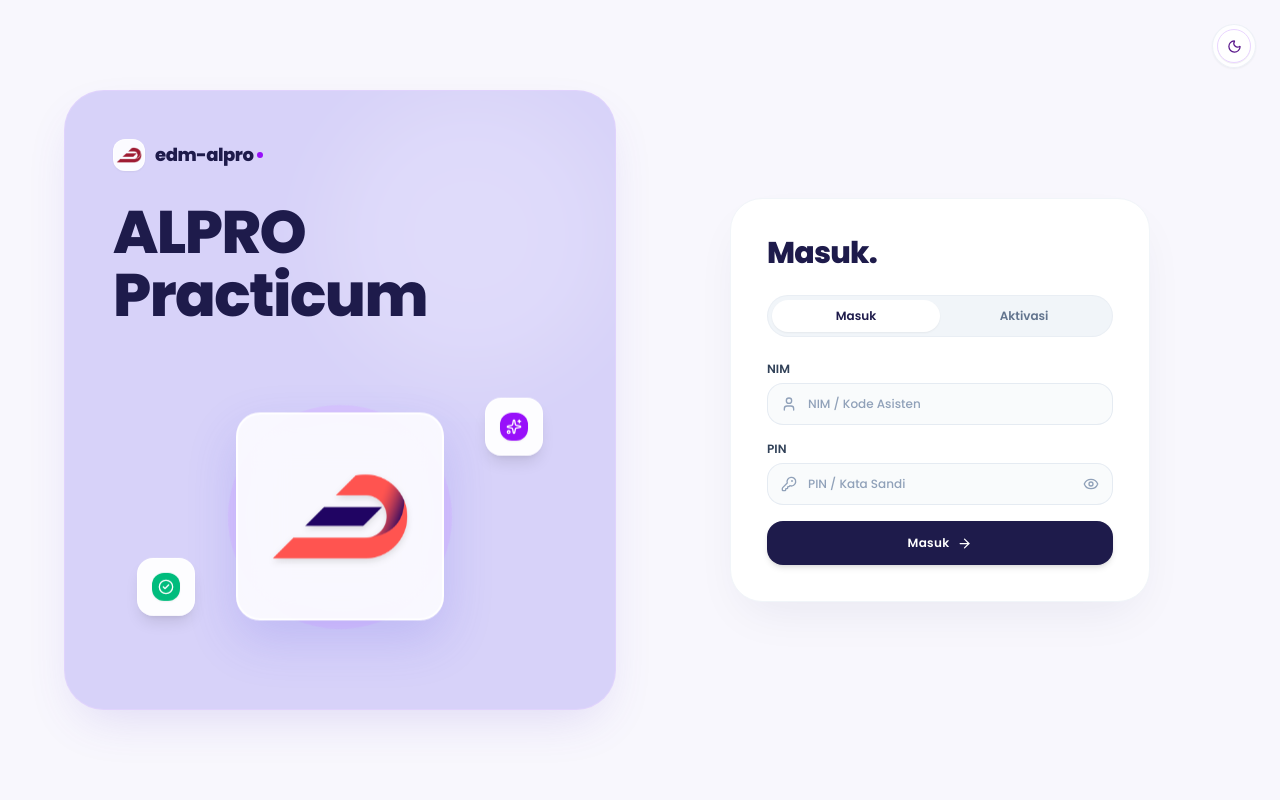
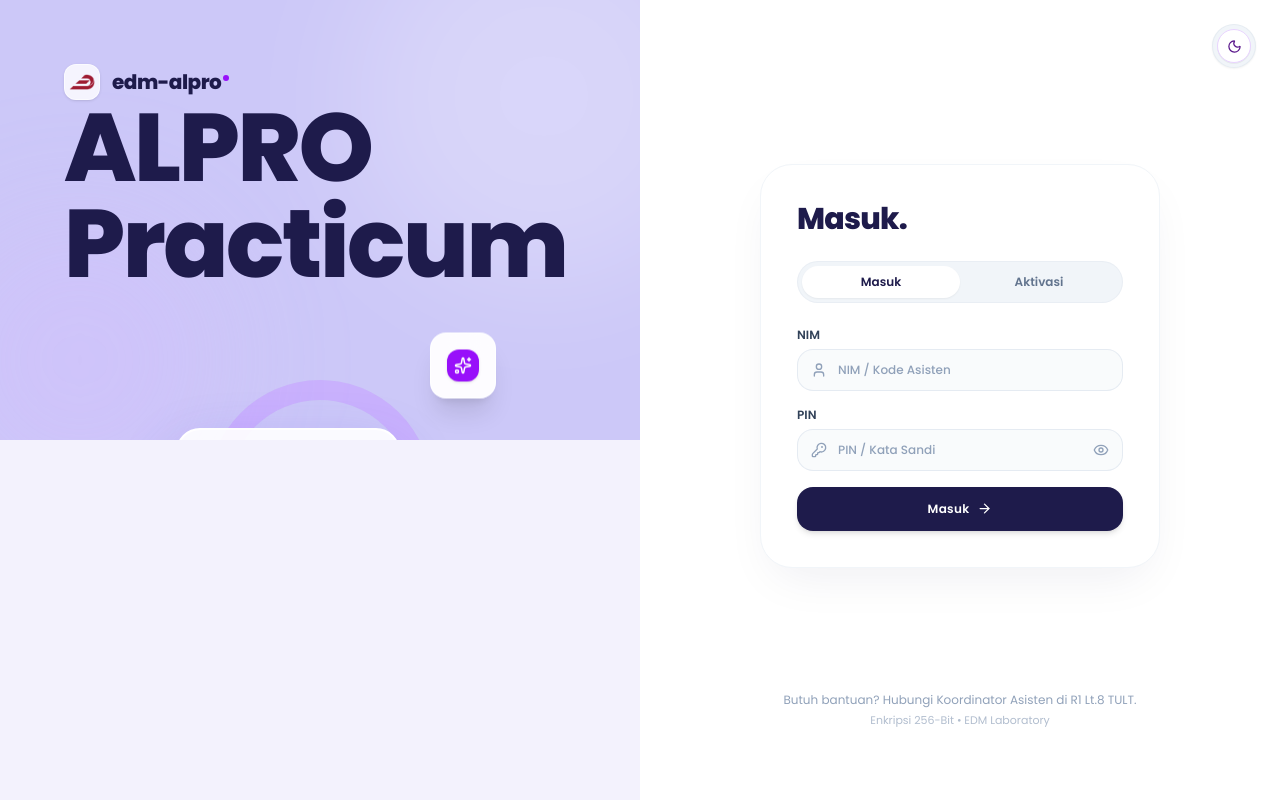
Before and after one commit to MaurellioChristopher/alpropraktikum, a Next.js app: page / in a window 1280 px wide. Built offline with nearby package versions, Linux system fonts and the light colour scheme.

Commit message:
fix: full-height split landing page

```diff
--- a/src/app/page.tsx
+++ b/src/app/page.tsx
@@ -8,86 +8,72 @@ import { CheckCircle2, Sparkles } from "lucide-react";
 
 export default function Home() {
   return (
-    <main className="min-h-screen w-full bg-[#F8F7FD] dark:bg-[#070312] text-slate-900 dark:text-white font-sans selection:bg-purple-600 selection:text-white transition-colors duration-300 flex items-center justify-center p-4 sm:p-6 lg:p-10 pt-[max(1rem,env(safe-area-inset-top))] pb-[max(1.5rem,env(safe-area-inset-bottom))] relative overflow-x-hidden">
-
-      {/* Top Right Subtle Theme Toggle */}
-      <div className="absolute top-4 right-4 sm:top-6 sm:right-6 z-30">
-        <div className="bg-white/80 dark:bg-white/10 backdrop-blur-md border border-slate-200/60 dark:border-white/10 rounded-full p-1 shadow-xs">
-          <ThemeToggle />
-        </div>
-      </div>
-
-      {/* Main Two-Column Card Layout (EISD Practicum Style Reference) */}
-      <div className="w-full max-w-6xl flex flex-col lg:flex-row items-center justify-between gap-8 lg:gap-12 my-auto">
+    <main className="w-full h-screen flex flex-col lg:flex-row overflow-hidden bg-[#F3F2FD] dark:bg-[#070312] selection:bg-purple-600 selection:text-white">
 
       {/* ============================================================ */}
-        {/* LEFT COLUMN: ROUNDED PASTEL LILAC BRAND PANEL                */}
+      {/* LEFT PANEL: FULL-HEIGHT PASTEL LILAC BRAND                   */}
       {/* ============================================================ */}
-        <section className="w-full lg:w-[50%] xl:w-[48%] rounded-[2.5rem] bg-[#D7D2F9] dark:bg-[#1A1232] p-8 sm:p-12 flex flex-col justify-between relative overflow-hidden border border-purple-200/50 dark:border-white/10 shadow-[0_20px_50px_-15px_rgba(100,70,200,0.18)] min-h-[480px] sm:min-h-[540px] lg:min-h-[620px]">
+      <section className="w-full lg:w-1/2 h-[55vw] max-h-[55vh] lg:h-full flex flex-col justify-between bg-[#CCC8F8] dark:bg-[#1A1232] relative overflow-hidden p-8 sm:p-10 lg:p-14 xl:p-16">
 
-          {/* Subtle Ambient Glow */}
-          <div className="absolute top-0 right-0 w-72 h-72 rounded-full bg-white/20 dark:bg-purple-600/10 blur-2xl pointer-events-none" />
+        {/* Ambient glow top-right */}
+        <div className="absolute -top-24 -right-24 w-96 h-96 rounded-full bg-white/25 dark:bg-purple-600/10 blur-3xl pointer-events-none" />
+        <div className="absolute -bottom-16 -left-16 w-72 h-72 rounded-full bg-purple-300/20 dark:bg-purple-900/20 blur-3xl pointer-events-none" />
 
-          {/* Top Brand Identity */}
-          <div className="relative z-10 flex items-center gap-2.5">
-            <div className="relative w-8 h-8 rounded-xl bg-white/90 dark:bg-white/10 backdrop-blur-sm flex items-center justify-center p-1.5 shadow-xs border border-white/60 dark:border-white/10">
+        {/* Top: Brand Logo + Name */}
+        <div className="relative z-10 flex items-center gap-3">
+          <div className="relative w-9 h-9 rounded-xl bg-white/80 dark:bg-white/10 backdrop-blur-sm flex items-center justify-center shadow-sm border border-white/60 dark:border-white/10 overflow-hidden">
             <Image
               src="/images/edm-emblem-crimson.png"
               alt="Logo EDM"
               fill
-                sizes="32px"
-                className="object-contain p-0.5"
+              sizes="36px"
+              className="object-contain p-1"
               priority
             />
           </div>
-            <div className="font-extrabold text-base sm:text-lg text-[#1E1B4B] dark:text-white tracking-tight flex items-center gap-0.5">
-              <span>edm-alpro</span>
-              <span className="w-1.5 h-1.5 rounded-full bg-purple-600 dark:bg-purple-400 inline-block ml-0.5" />
-            </div>
+          <span className="font-extrabold text-xl text-[#1E1B4B] dark:text-white tracking-tight">
+            edm-alpro<span className="inline-block w-1.5 h-1.5 rounded-full bg-purple-600 dark:bg-purple-400 mb-2 ml-0.5" />
+          </span>
         </div>
 
-          {/* Bold Editorial Headline */}
-          <div className="relative z-10 my-4 sm:my-6">
-            <h1 className="text-4xl sm:text-5xl lg:text-6xl font-extrabold text-[#1E1B4B] dark:text-white tracking-tight leading-[1.05]">
+        {/* Center: Bold Headline + Floating Logo Illustration */}
+        <div className="relative z-10 flex-1 flex flex-col justify-center gap-6 sm:gap-8 lg:gap-10">
+          <h1 className="text-5xl sm:text-6xl lg:text-7xl xl:text-8xl font-extrabold text-[#1E1B4B] dark:text-white tracking-tight leading-[1.0]">
             ALPRO<br />Practicum
           </h1>
-          </div>
 
-          {/* 3D-Styled Illustration Area with EDM Logo (Replaces Books/Pencil) */}
-          <div className="relative z-10 w-full h-56 sm:h-64 lg:h-72 flex items-center justify-center mt-2 sm:mt-4 select-none">
+          {/* Floating Illustration Area */}
+          <div className="relative flex items-end h-52 sm:h-64 lg:h-72 xl:h-80 w-full max-w-md">
+            {/* Torus ring accent */}
+            <div className="absolute left-24 sm:left-32 lg:left-36 bottom-10 sm:bottom-12 w-40 h-40 sm:w-52 sm:h-52 lg:w-56 lg:h-56 rounded-full border-[16px] sm:border-[20px] border-purple-400/30 dark:border-purple-500/20 rotate-[-12deg] pointer-events-none" />
 
-            {/* Background Arch / Torus Ring */}
-            <div className="absolute inset-0 flex items-center justify-center pointer-events-none">
-              <div className="w-44 h-44 sm:w-56 sm:h-56 rounded-full border-[14px] sm:border-[18px] border-purple-300/40 dark:border-purple-500/20 rotate-[-15deg] blur-[0.5px]" />
-            </div>
-
-            {/* Floating Left Pill: Green Checkmark Badge */}
+            {/* Green check floating badge */}
             <motion.div
-              animate={{ y: [0, -6, 0] }}
+              animate={{ y: [0, -8, 0] }}
               transition={{ duration: 4, repeat: Infinity, ease: "easeInOut" }}
-              className="absolute left-2 sm:left-6 bottom-6 sm:bottom-10 z-20 bg-white/95 dark:bg-white/10 backdrop-blur-md p-3 sm:p-3.5 rounded-2xl shadow-lg border border-white/90 dark:border-white/15 flex items-center justify-center"
+              className="absolute left-0 bottom-10 z-20 bg-white/95 dark:bg-white/10 backdrop-blur-md p-3 sm:p-4 rounded-2xl shadow-xl border border-white/90 dark:border-white/15"
             >
-              <div className="w-6 h-6 sm:w-7 sm:h-7 rounded-xl bg-emerald-500 flex items-center justify-center shadow-xs">
-                <CheckCircle2 size={16} className="text-white" />
+              <div className="w-7 h-7 sm:w-8 sm:h-8 rounded-xl bg-emerald-500 flex items-center justify-center shadow-sm">
+                <CheckCircle2 size={18} className="text-white" />
               </div>
             </motion.div>
 
-            {/* Floating Right Pill: Purple Sparkles Badge */}
+            {/* Purple sparkle floating badge */}
             <motion.div
-              animate={{ y: [0, 7, 0] }}
-              transition={{ duration: 4.5, repeat: Infinity, ease: "easeInOut", delay: 0.5 }}
-              className="absolute right-2 sm:right-6 top-4 sm:top-6 z-20 bg-white/95 dark:bg-white/10 backdrop-blur-md p-3 sm:p-3.5 rounded-2xl shadow-lg border border-white/90 dark:border-white/15 flex items-center justify-center"
+              animate={{ y: [0, 8, 0] }}
+              transition={{ duration: 4.5, repeat: Infinity, ease: "easeInOut", delay: 0.6 }}
+              className="absolute right-0 sm:right-4 top-0 z-20 bg-white/95 dark:bg-white/10 backdrop-blur-md p-3 sm:p-4 rounded-2xl shadow-xl border border-white/90 dark:border-white/15"
             >
-              <div className="w-6 h-6 sm:w-7 sm:h-7 rounded-xl bg-purple-600 flex items-center justify-center shadow-xs">
-                <Sparkles size={16} className="text-white" />
+              <div className="w-7 h-7 sm:w-8 sm:h-8 rounded-xl bg-purple-600 flex items-center justify-center shadow-sm">
+                <Sparkles size={18} className="text-white" />
               </div>
             </motion.div>
 
-            {/* Center Pedestal with EDM Logo */}
+            {/* Main EDM Logo Pedestal */}
             <motion.div
-              animate={{ y: [0, -8, 0] }}
-              transition={{ duration: 5, repeat: Infinity, ease: "easeInOut" }}
-              className="relative z-10 w-44 h-44 sm:w-52 sm:h-52 rounded-3xl bg-white/85 dark:bg-white/10 backdrop-blur-xl border-2 border-white/90 dark:border-white/20 shadow-[0_20px_50px_rgba(79,70,229,0.18)] dark:shadow-[0_20px_50px_rgba(0,0,0,0.4)] flex items-center justify-center p-6 sm:p-7"
+              animate={{ y: [0, -10, 0] }}
+              transition={{ duration: 5.5, repeat: Infinity, ease: "easeInOut" }}
+              className="relative z-10 mx-auto w-40 h-40 sm:w-52 sm:h-52 lg:w-56 lg:h-56 rounded-3xl bg-white/90 dark:bg-white/10 backdrop-blur-2xl border-2 border-white/95 dark:border-white/20 shadow-[0_24px_60px_rgba(79,70,229,0.22)] dark:shadow-[0_24px_60px_rgba(0,0,0,0.5)] flex items-center justify-center p-7 sm:p-9"
             >
               <div className="relative w-full h-full">
                 <Image
@@ -95,23 +81,47 @@ export default function Home() {
                   alt="EDM Laboratory Logo"
                   fill
                   priority
-                  sizes="(max-width: 640px) 180px, 220px"
-                  className="object-contain drop-shadow-md"
+                  sizes="220px"
+                  className="object-contain drop-shadow-lg"
                 />
               </div>
             </motion.div>
           </div>
+        </div>
 
+        {/* Bottom footnote */}
+        <div className="relative z-10 text-xs font-mono text-[#1E1B4B]/50 dark:text-white/30">
+          EDM Laboratory • Telkom University
+        </div>
       </section>
 
       {/* ============================================================ */}
-        {/* RIGHT COLUMN: CLEAN FLOATING AUTHENTICATION CARD             */}
+      {/* RIGHT PANEL: FULL-HEIGHT WHITE AUTH PANEL                    */}
       {/* ============================================================ */}
-        <section className="w-full lg:w-[50%] xl:w-[48%] flex items-center justify-center p-2 sm:p-4">
+      <section className="w-full lg:w-1/2 flex-1 flex flex-col items-center justify-center bg-white dark:bg-[#0A0515] relative p-6 sm:p-10 lg:p-14 xl:p-16 overflow-y-auto">
+
+        {/* Theme Toggle top-right corner */}
+        <div className="absolute top-4 right-4 sm:top-6 sm:right-6 z-30">
+          <div className="bg-slate-100 dark:bg-white/10 border border-slate-200/70 dark:border-white/10 rounded-full p-1 shadow-xs">
+            <ThemeToggle />
+          </div>
+        </div>
+
+        {/* Center: Login Form */}
+        <div className="w-full max-w-[400px] my-auto">
           <LoginForm />
+        </div>
+
+        {/* Bottom: support text */}
+        <div className="text-center mt-6 space-y-1 pb-2">
+          <p className="text-xs text-slate-400 dark:text-neutral-500">
+            Butuh bantuan? Hubungi Koordinator Asisten di R1 Lt.8 TULT.
+          </p>
+          <p className="text-[11px] font-mono text-slate-400/70 dark:text-neutral-600">
+            Enkripsi 256-Bit • EDM Laboratory
+          </p>
+        </div>
       </section>
-
-      </div>
 
     </main>
   );
```
Lines whose indentation alone changed are shown as unchanged.
